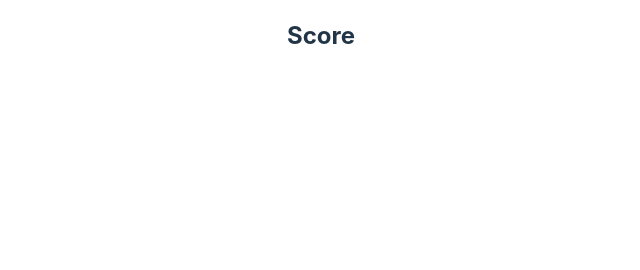
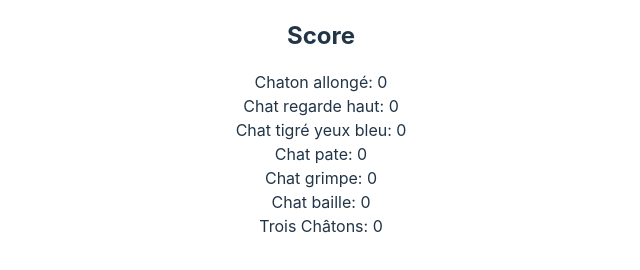
Before and after one commit to WildCodeSchool-CDA-LYON-02-2024/catMatch_TP, a React (Vite) app: page / in a window 1280 px wide. Shown: the part 366-636 px from the top of the page, without its empty margins (319-959 px from the left). Built offline with nearby package versions, Linux system fonts and the light colour scheme.

Commit message:
finish adding score onclick

```diff
--- a/src/App.jsx
+++ b/src/App.jsx
@@ -45,10 +45,10 @@ function App() {
       <section>
       <h2>Score</h2>
       <div className="score">
-        {Object.keys(score).map((catName, index) => (
+      {cats.map((cat, index) => (
           <div key={index} className="score-item">
             <p>
-              {catName}: {score[catName]}
+              {cat.name}: {score[cat.name] || 0}
             </p>
           </div>
         ))}
```
